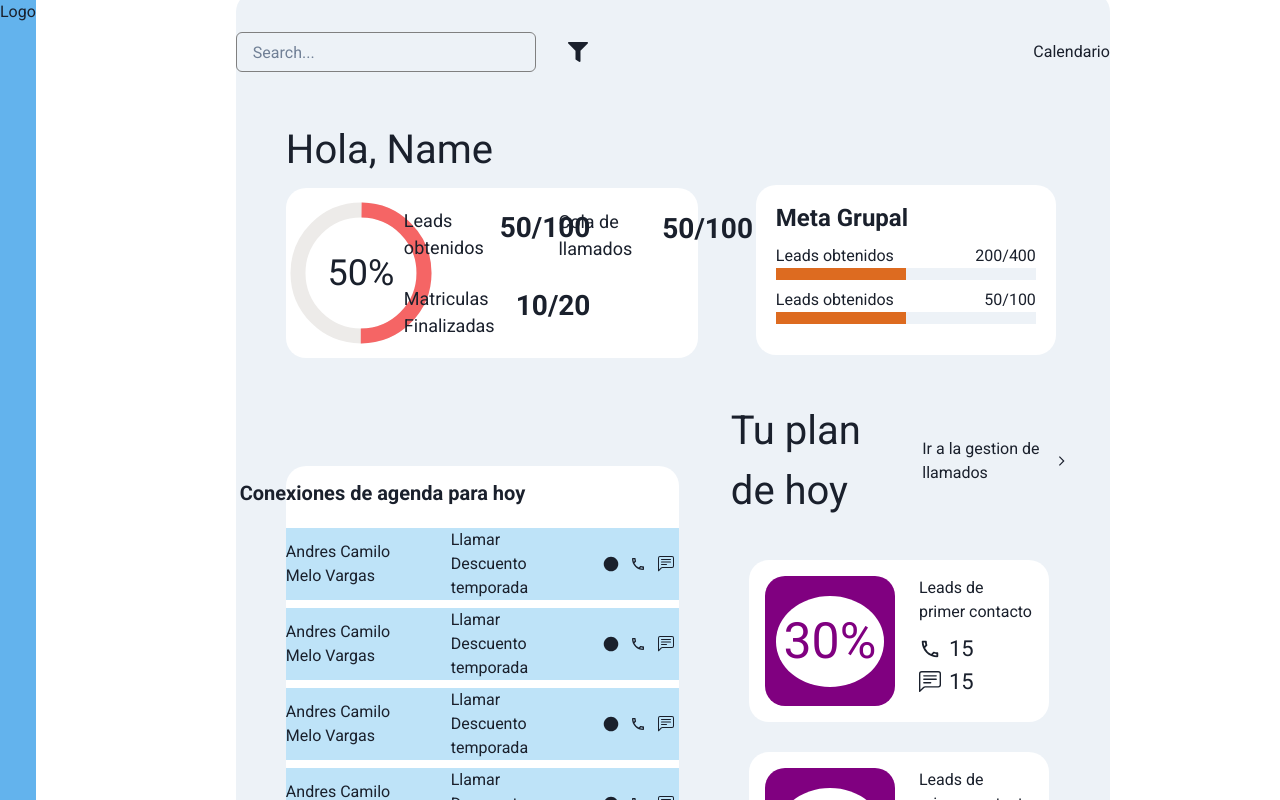
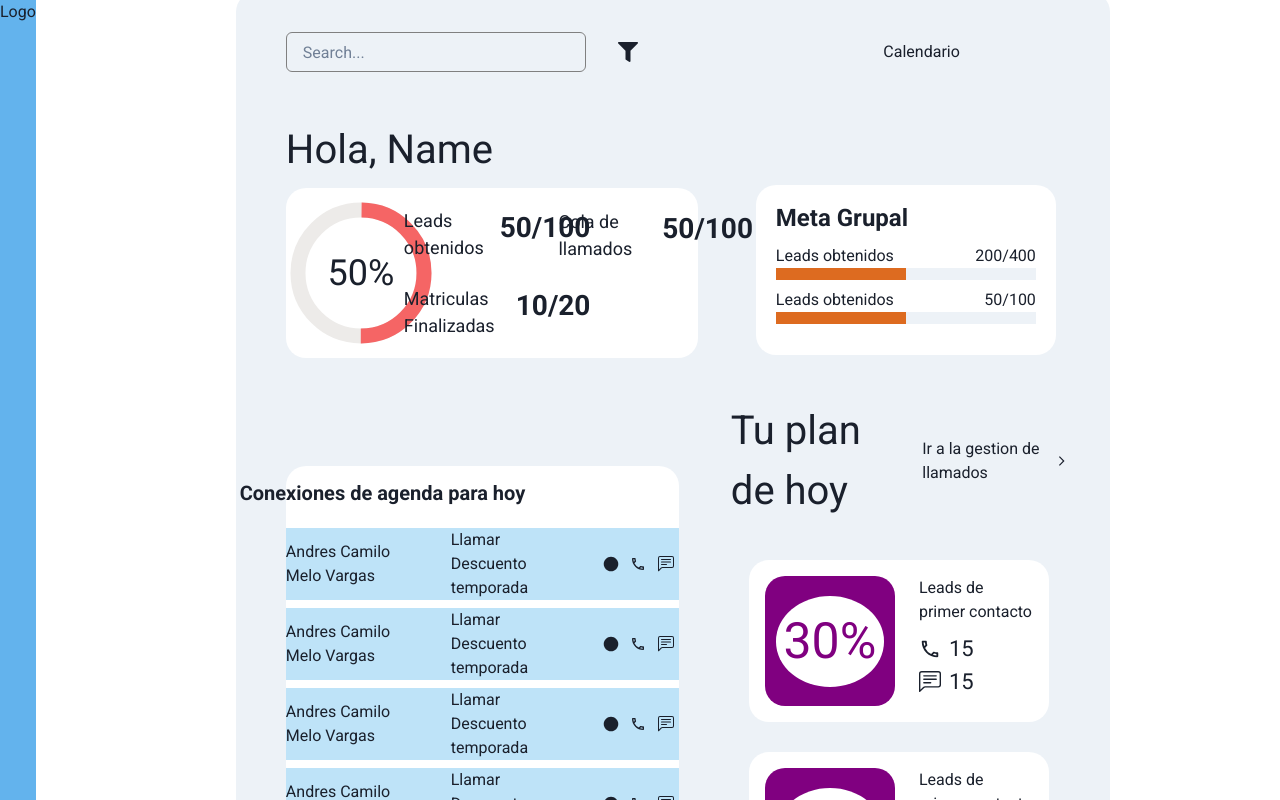
Before and after one commit to andycaseres2/prueba-kuepa-frontendjr, a React (Vite) app: page / in a window 1280 px wide. Shown: the top 800 px of the page. Built offline with nearby package versions, Linux system fonts and the light colour scheme.

Commit message:
modific header spaces

```diff
--- a/src/Components/Header.jsx
+++ b/src/Components/Header.jsx
@@ -8,6 +8,8 @@ export const Header = () => {
       <Stack
         pt="40px"
         pb="40px"
+        pl="50px"
+        pr="150px"
         justifyContent="space-between"
         alignItems="center"
         flexDirection="row"
```
